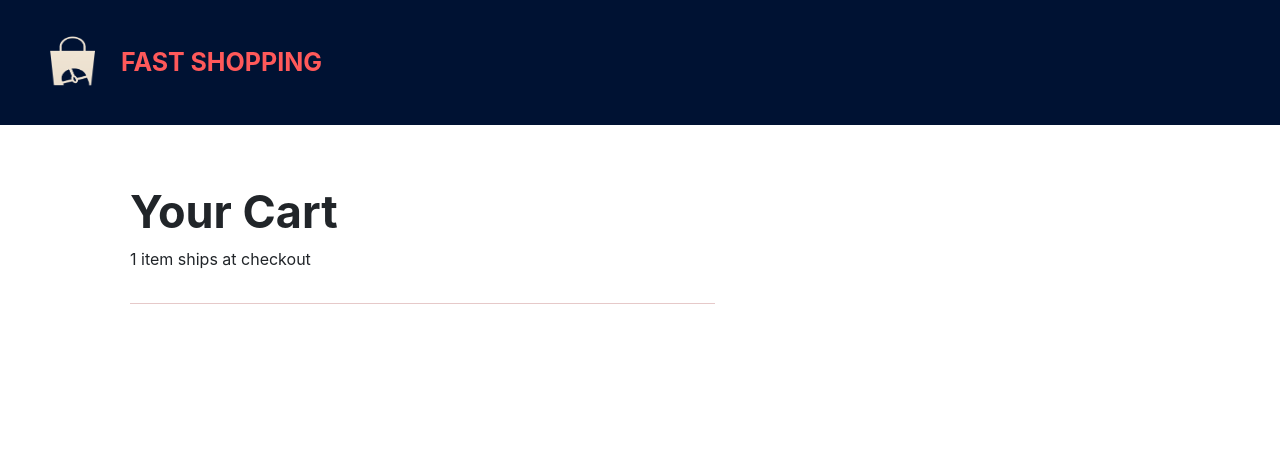
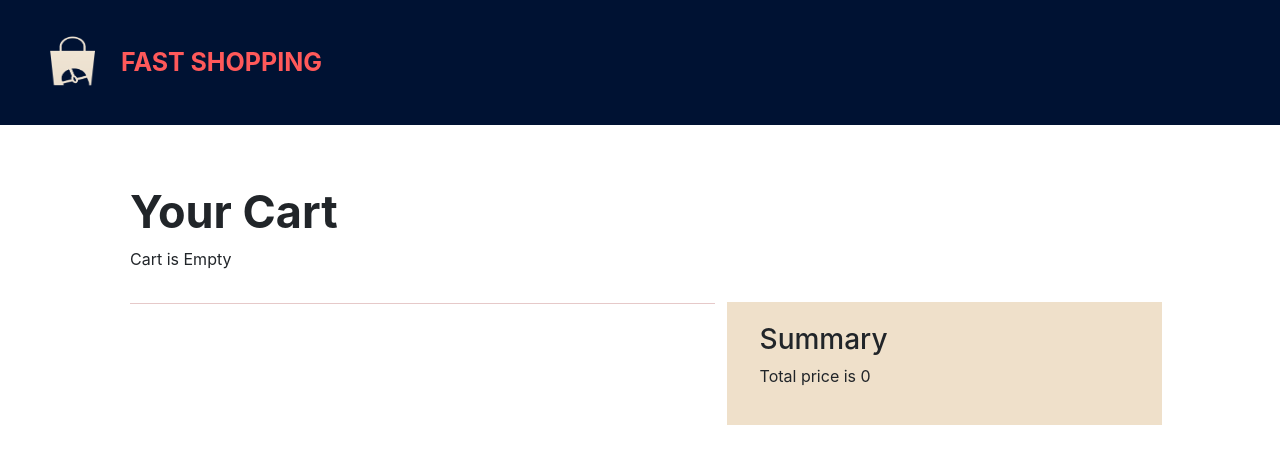
Before and after one commit to mekarthikr/fast-shopping-ecommerce, a React (Create React App) app: page /cart in a window 1280 px wide. Shown: the top 464 px of the page. Built offline with nearby package versions, Linux system fonts and the light colour scheme.

Commit message:
add to cart feature

```diff
--- a/db.json
+++ b/db.json
@@ -48,42 +48,42 @@
       "productname": "Apple iPhone XR (128GB)",
       "image": "https://m.media-amazon.com/images/I/71TPda7cwUL._SX679_.jpg",
       "color": "Red",
-      "price": "42,999",
+      "price": 4,
       "id": 1
     },
     {
       "productname": "Apple iPhone XR (128GB)",
       "image": "https://m.media-amazon.com/images/I/71HUnJvHsbL._SX679_.jpg",
       "color": "Red",
-      "price": "42,999",
+      "price": 42,
       "id": 2
     },
     {
       "productname": "Apple iPhone XR (128GB)",
       "image": "https://m.media-amazon.com/images/I/71TPda7cwUL._SX679_.jpg",
       "color": "Red",
-      "price": "42,999",
+      "price": 42,
       "id": 3
     },
     {
       "productname": "Apple iPhone XR (128GB)",
       "image": "https://m.media-amazon.com/images/I/71TPda7cwUL._SX679_.jpg",
       "color": "Red",
-      "price": "42,999",
+      "price": 42,
       "id": 4
     },
     {
       "productname": "Apple iPhone XR (128GB)",
       "image": "https://m.media-amazon.com/images/I/71TPda7cwUL._SX679_.jpg",
       "color": "Red",
-      "price": "42,999",
+      "price": 42,
       "id": 5
     },
     {
       "productname": "Sony WH-CH710N",
       "image": "https://m.media-amazon.com/images/I/61N6Ai7RkJL._SX522_.jpg",
       "color": "Black",
-      "price": "5,881",
+      "price": 5881,
       "id": 6
     }
   ],
--- /dev/null
+++ b/src/assets/style/cartsummary.css
@@ -0,0 +1,13 @@
+.summary
+{
+    padding: 5%;
+    margin: 0 0 0 0;
+}
+.summary h3{
+    font-size: 28px;
+    font-weight: 500;
+}
+.summary-section
+{
+    margin-top: 15px;
+}
--- a/src/assets/style/home.css
+++ b/src/assets/style/home.css
@@ -15,7 +15,7 @@
 
 .bg-white
 {
-  color: rgb(239, 224, 202);
+  background-color: rgb(239, 224, 202) !important;
 }
 
 .color-red{
--- a/src/components/cart.js
+++ b/src/components/cart.js
@@ -7,6 +7,7 @@ import React, { useEffect } from "react";
 import { getSingleProduct,addToCart } from "../redux/actions";
 import "../assets/style/cart.css"
 import Cartproduct from './cartproduct';
+import Cartsummary from './cartSummary';
 // Cartproduct
 
 
@@ -14,12 +15,18 @@ export default function Cart()
 {
     const { value } = useSelector((state) => state.data);
     console.log("value", value);
+    const getTotal=(cartItem)=>{
+        const price=cartItem.reduce((totalPrice,item)=> totalPrice+item.price,0)
+        console.log("price",price)
+        return price
+    }
+    console.log(getTotal(value))
     return(
         // <h1>Your Cart</h1>
         <>
         <div className='cart-container'>
             <h1>Your Cart</h1>
-            <p>1 item ships at checkout</p>
+            <p>{value.length===0?"Cart is Empty" : `${value.length} item ships at checkout`}</p>
             <div className='cart-main'>
             <div className='row'>
                 <div className='col-md-7'>
@@ -30,8 +37,9 @@ export default function Cart()
           <Cartproduct key={value.id} details={value} />
         ))}</>
                 </div>
-                <div className='col-md-5'>
-
+                <div className='col-md-5 summary-section bg-white'>
+                    {/* <p>price is {getTotal(value)}</p> */}
+                    <Cartsummary/>
                 </div>
             </div>
             </div>
--- /dev/null
+++ b/src/components/cartSummary.js
@@ -0,0 +1,64 @@
+import '../assets/style/register.css'
+import { useState } from "react";
+import { useDispatch } from "react-redux";
+import { useParams } from 'react-router-dom';
+import { useSelector } from "react-redux";
+import React, { useEffect } from "react";
+import { getSingleProduct,addToCart } from "../redux/actions";
+import "../assets/style/cart.css"
+import Cartproduct from './cartproduct';
+import "../assets/style/cartsummary.css"
+// Cartproduct
+
+
+export default function Cartsummary()
+{
+    const { value } = useSelector((state) => state.data);
+    console.log("value", value);
+    const getTotal=(cartItem)=>{
+        const price=cartItem.reduce((totalPrice,item)=> totalPrice+item.price,0)
+        console.log("price",price)
+        return price
+    }
+    // console.log(getTotal(value))
+    return(
+        // <h1>Your Cart</h1>
+        // <>
+        // <div className='cart-container'>
+        //     <h1>Your Cart</h1>
+        //     <p>{value.length===0?"Cart is Empty" : `${value.length} item ships at checkout`}</p>
+        //     <div className='cart-main'>
+        //     <div className='row'>
+        //         <div className='col-md-7'>
+        //         <hr/>
+        //         <>
+
+        //         {value.map((value) => (
+        //   <Cartproduct key={value.id} details={value} />
+        // ))}</>
+        //         </div>
+        //         <div className='col-md-5'>
+        <>
+
+        <div className='summary'>
+            <div
+            // className='bg-white'
+            >
+            <h3>Summary</h3>
+            <p>Total price is {getTotal(value)}</p>
+            </div>
+
+
+        </div>
+
+
+        </>
+
+        //         </div>
+        //     </div>
+        //     </div>
+        // </div>
+        // </>
+    )
+
+}
--- a/src/redux/reducer.js
+++ b/src/redux/reducer.js
@@ -67,6 +67,13 @@ const usersReducers = (state = initialState, action) => {
 
       //   };
         case types.ADD_TO_CART:
+          // console.log("quan",action.payload.quantity)
+          if(!action.payload.quantity)
+          {
+            console.log("false")
+          }
+          console.log("action payload",action.payload)
+          console.log("...state",...state.value)
           const val=[...state.value,action.payload]
           return{
             ...state,
```
